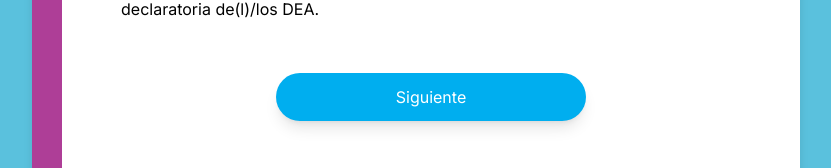
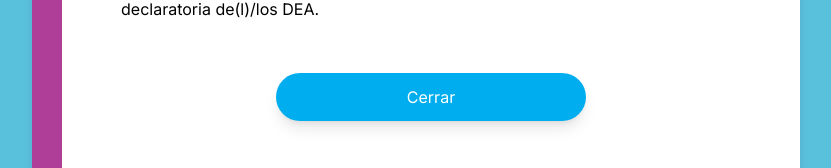
Before and after one commit to jior1626/dea_frontend, a Next.js app: page /anexo2pagina8 in a window 1280 px wide. Shown: the part 2218-2386 px from the top of the page, without its empty margins (224-1055 px from the left). Built offline with nearby package versions, Linux system fonts and the light colour scheme; no server answers.

Commit message:
anexo2pagina8

```diff
--- a/app/anexo2pagina8/page.tsx
+++ b/app/anexo2pagina8/page.tsx
@@ -54,7 +54,7 @@ export default function Options() {
   };
 
   const navigateToSectionAnexoPag7 = () => {
-    router.push("options");
+    router.push("anexo2");
   };
 
   const [userLocation, setUserLocation] = useState(null);
@@ -229,7 +229,7 @@ export default function Options() {
             className="btn-sesenta mt-4 bg-custom-azul text-white py-3 rounded-full shadow-lg"
             onClick={navigateToSectionAnexoPag7}
           >
-            Siguiente
+            Cerrar
           </button>
           <Home />
         </div>
```
